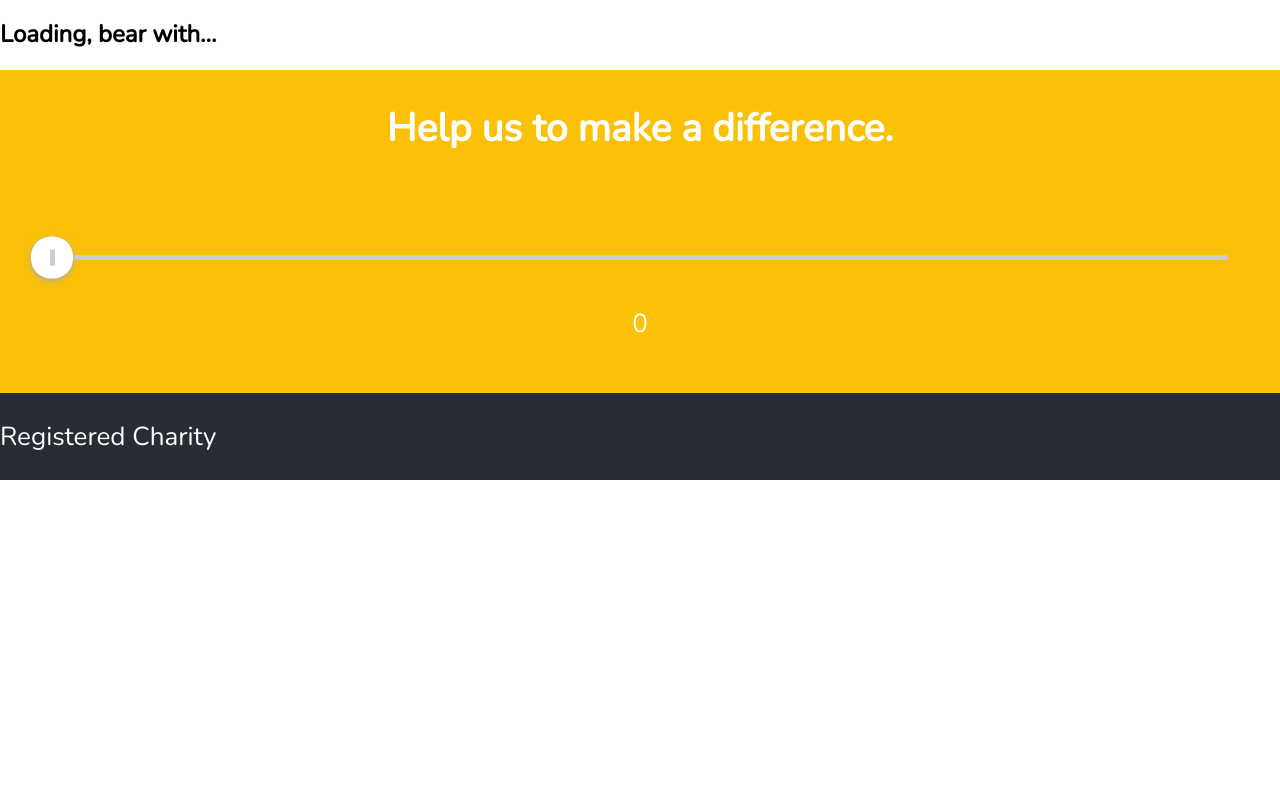
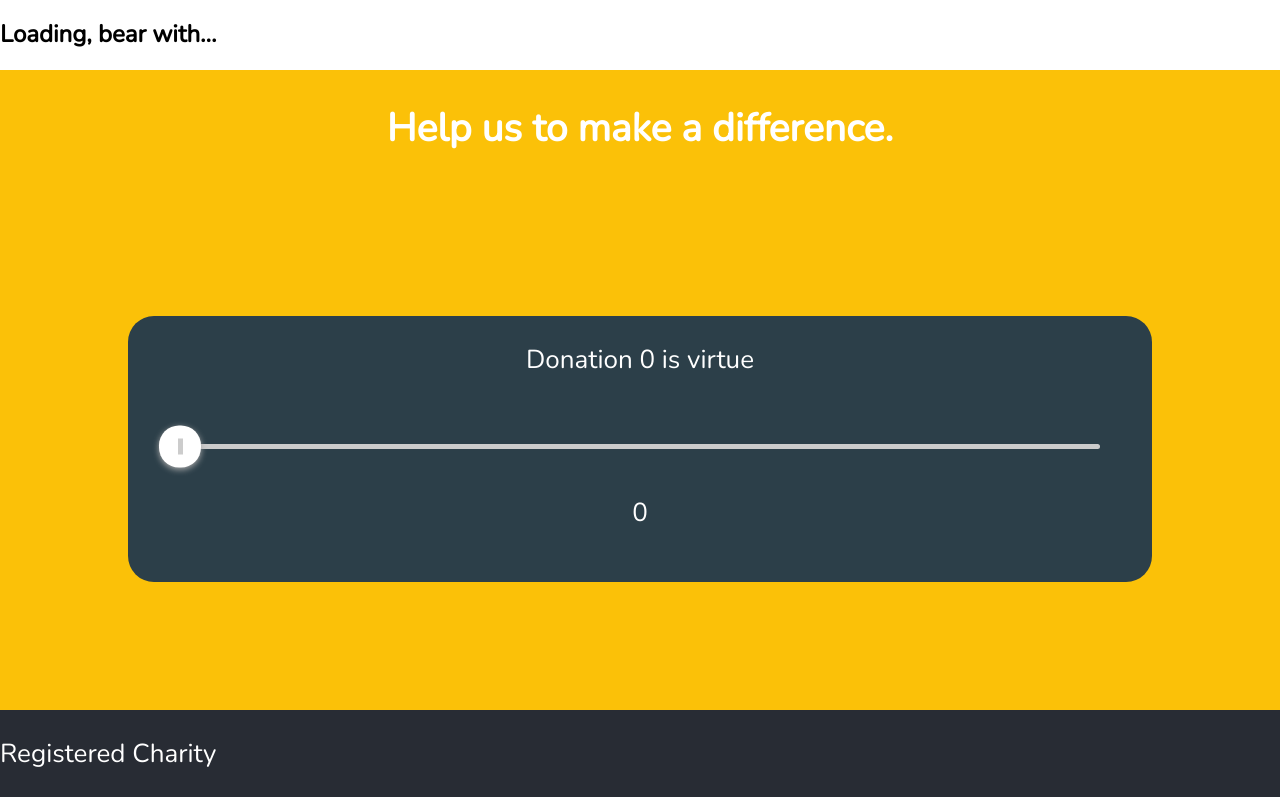
Before and after one commit to CharlyMannion/project-pollen-frontend, a React (Create React App) app: page /story/1 in a window 1280 px wide. Shown: the part 802-1599 px from the top of the page. Before the commit the page ends 1282 px from the top, so only its background shows below. Built offline with nearby package versions, Linux system fonts and the light colour scheme; no server answers.

Commit message:
Wrap donation components in a container

```diff
--- a/src/App.css
+++ b/src/App.css
@@ -189,14 +189,16 @@ nav li a {
 }
 
 .donation-container {
-  background-color: rgba(41, 41, 170, 0.74);
+  background-color: #2c3f49;
   border-radius: 1em;
   margin:10%;
   min-height: 20vh;
-  display: flex;
-  flex-direction: column;
   align-items: center;
   justify-content: center;
   font-size: calc(10px + 2vmin);
   color: white;
 }
+
+.donation-details p{
+  text-align: center;
+}
--- a/src/components/BigSlider.jsx
+++ b/src/components/BigSlider.jsx
@@ -7,9 +7,6 @@ const MIN = 0;
 const MAX = 100;
 
 class BigSlider extends React.Component {
-  state = {
-    values: [50]
-  };
   render() {
     return (
       <div
@@ -28,7 +25,6 @@ class BigSlider extends React.Component {
           onChange={(values) => {
                 this.setState({ values });
                 this.props.onChange(values);
-                this.props.msg();
             }}
           renderTrack={({ props, children }) => (
             <div
@@ -49,7 +45,7 @@ class BigSlider extends React.Component {
                   borderRadius: "4px",
                   background: getTrackBackground({
                     values: this.props.donation,
-                    colors: ["#548BF4", "#ccc"],
+                    colors: ["white", "#ccc"],
                     min: MIN,
                     max: MAX
                   }),
--- a/src/components/Slider.jsx
+++ b/src/components/Slider.jsx
@@ -5,13 +5,17 @@ import BigSlider from "./BigSlider";
 
 function Slider() {
     const [donation, onChange] = useState([0]);
-    const msg = () => {console.log('Current donation ' , donation);}
     return (
         <div className="donation-selection">
             <div className="donation-card-title">
                 <h2>Help us to make a difference.</h2>
             </div>
-            <BigSlider msg={msg} donation={donation} onChange={onChange} />
+            <div className="donation-container">
+                <div className="donation-details">
+                    <p>Donation {donation} is virtue</p>
+                </div>
+                <BigSlider donation={donation} onChange={onChange} />
+            </div>
         </div>
     )
 }
```
